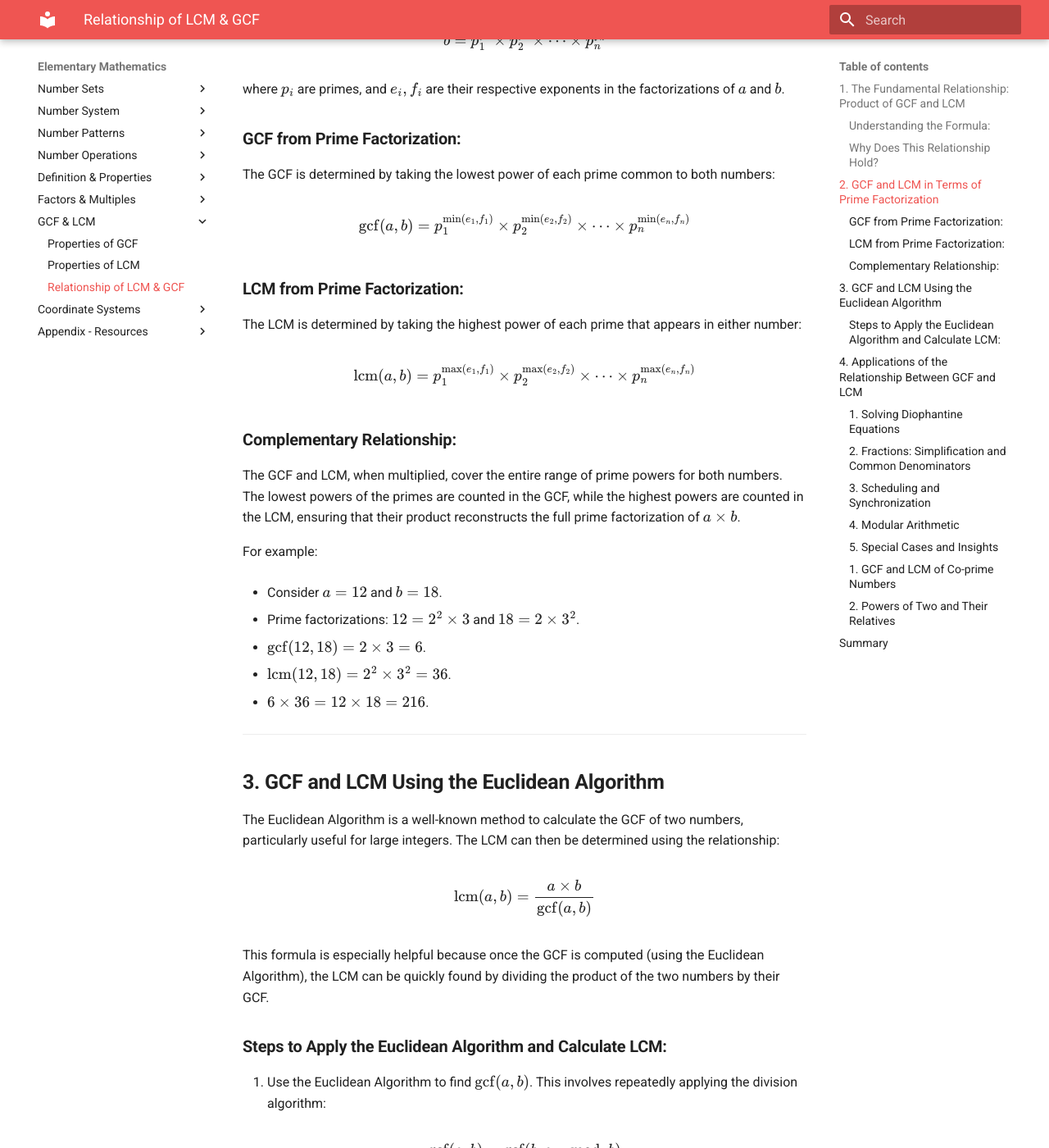
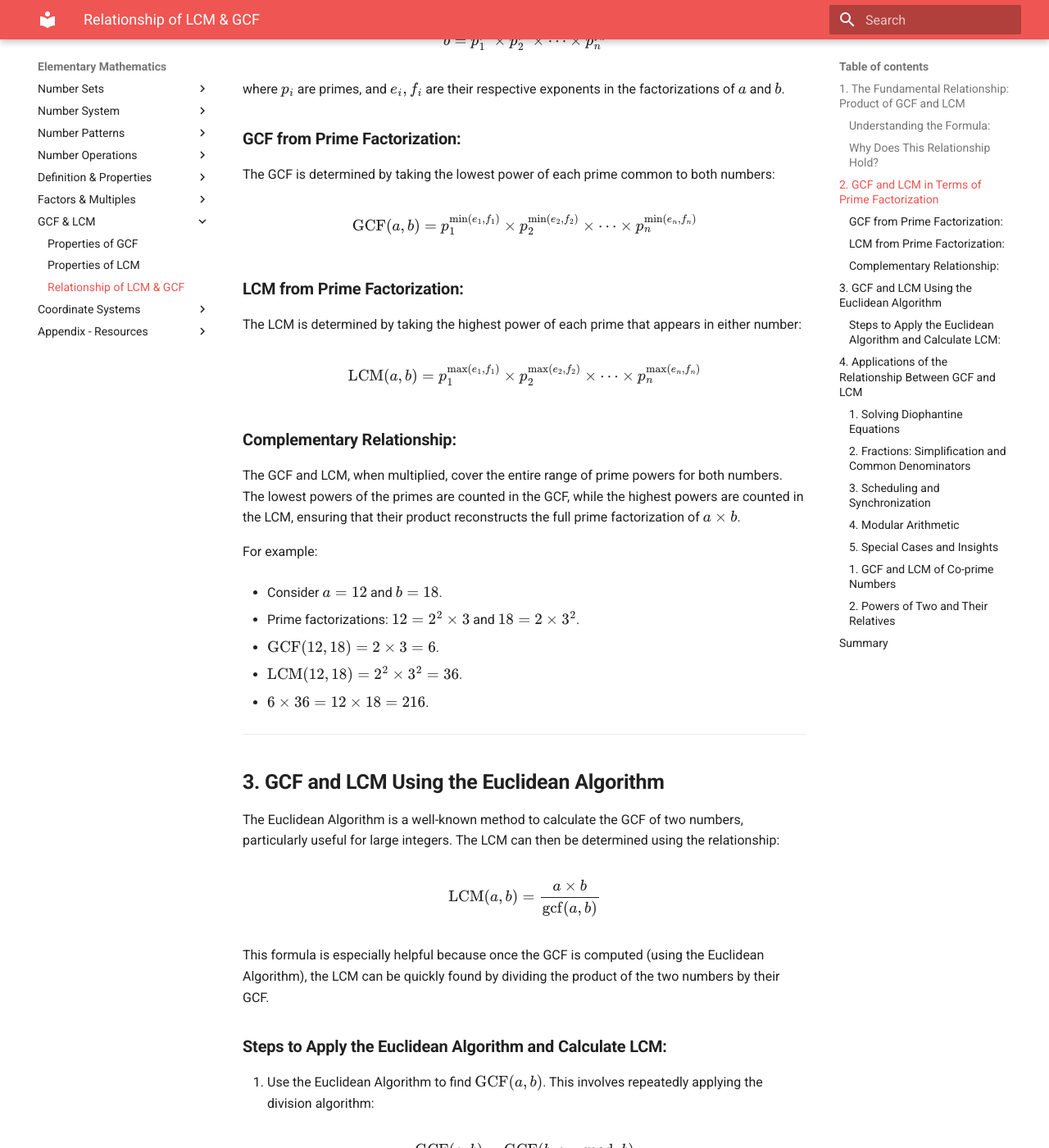
Before and after one commit to baseonballs/mpower-sitedocs, an MkDocs documentation site: the page built from site-docs/mathematics/elem/core-concepts/gcf-lcm/relation-gcf-lcm.md, in a window 1280 px wide and 1400 px high, scrolled down 1585 px. Shown: the whole window at 82% size. Built offline with MkDocs 1.6.1 and Material for MkDocs 9.7.7, drawn with Linux system fonts in a browser that asks for light colours; formulas are drawn with MathJax 3; some of the changed text lies outside the part shown.

Commit message:
capitalize all lcm and gcf to standardize the convention.

```diff
--- a/site-docs/mathematics/elem/core-concepts/gcf-lcm/relation-gcf-lcm.md
+++ b/site-docs/mathematics/elem/core-concepts/gcf-lcm/relation-gcf-lcm.md
@@ -11,7 +11,7 @@ In this discourse, we will explore the key relations between GCF and LCM, unders
 The most famous and useful relationship between GCF and LCM is given by:
 
 \[
-\mathrm{gcf}(a, b) \times \mathrm{lcm}(a, b) = a \times b
+\mathrm{GCF}(a, b) \times \mathrm{LCM}(a, b) = a \times b
 \]
 
 This formula shows that the product of the GCF and the LCM of two numbers is always equal to the product of the numbers themselves.
@@ -23,8 +23,8 @@ For any two numbers \( a \) and \( b \), the GCF finds the largest number that d
 For example:
 
 - Consider \( a = 12 \) and \( b = 18 \).
-    - \( \mathrm{gcf}(12, 18) = 6 \)
-    - \( \mathrm{lcm}(12, 18) = 36 \)
+    - \( \mathrm{GCF}(12, 18) = 6 \)
+    - \( \mathrm{LCM}(12, 18) = 36 \)
 
 Thus, \( 6 \times 36 = 12 \times 18 = 216 \), verifying the relationship.
 
@@ -54,7 +54,7 @@ where \( p_i \) are primes, and \( e_i, f_i \) are their respective exponents in
 The GCF is determined by taking the lowest power of each prime common to both numbers:
 
 \[
-\mathrm{gcf}(a, b) = p_1^{\min(e_1, f_1)} \times p_2^{\min(e_2, f_2)} \times \cdots \times p_n^{\min(e_n, f_n)}
+\mathrm{GCF}(a, b) = p_1^{\min(e_1, f_1)} \times p_2^{\min(e_2, f_2)} \times \cdots \times p_n^{\min(e_n, f_n)}
 \]
 
 ### **LCM from Prime Factorization:**
@@ -62,7 +62,7 @@ The GCF is determined by taking the lowest power of each prime common to both nu
 The LCM is determined by taking the highest power of each prime that appears in either number:
 
 \[
-\mathrm{lcm}(a, b) = p_1^{\max(e_1, f_1)} \times p_2^{\max(e_2, f_2)} \times \cdots \times p_n^{\max(e_n, f_n)}
+\mathrm{LCM}(a, b) = p_1^{\max(e_1, f_1)} \times p_2^{\max(e_2, f_2)} \times \cdots \times p_n^{\max(e_n, f_n)}
 \]
 
 ### **Complementary Relationship:**
@@ -74,8 +74,8 @@ For example:
 - Consider \( a = 12 \) and \( b = 18 \).
 
   - Prime factorizations: \( 12 = 2^2 \times 3 \) and \( 18 = 2 \times 3^2 \).
-  - \( \mathrm{gcf}(12, 18) = 2 \times 3 = 6 \).
-  - \( \mathrm{lcm}(12, 18) = 2^2 \times 3^2 = 36 \).
+  - \( \mathrm{GCF}(12, 18) = 2 \times 3 = 6 \).
+  - \( \mathrm{LCM}(12, 18) = 2^2 \times 3^2 = 36 \).
   - \( 6 \times 36 = 12 \times 18 = 216 \).
 
 ---
@@ -85,29 +85,29 @@ For example:
 The Euclidean Algorithm is a well-known method to calculate the GCF of two numbers, particularly useful for large integers. The LCM can then be determined using the relationship:
 
 \[
-\mathrm{lcm}(a, b) = \frac{a \times b}{\mathrm{gcf}(a, b)}
+\mathrm{LCM}(a, b) = \frac{a \times b}{\mathrm{gcf}(a, b)}
 \]
 
 This formula is especially helpful because once the GCF is computed (using the Euclidean Algorithm), the LCM can be quickly found by dividing the product of the two numbers by their GCF.
 
 ### **Steps to Apply the Euclidean Algorithm and Calculate LCM:**
 
-1. Use the Euclidean Algorithm to find \( \mathrm{gcf}(a, b) \). This involves repeatedly applying the division algorithm:
+1. Use the Euclidean Algorithm to find \( \mathrm{GCF}(a, b) \). This involves repeatedly applying the division algorithm:
 
 \[
-\mathrm{gcf}(a, b) = \mathrm{gcf}(b, a \mod b)
+\mathrm{GCF}(a, b) = \mathrm{GCF}(b, a \mod b)
 \]
 
    until \( a \mod b = 0 \).
 2. Once the GCF is found, calculate the LCM using:
 
 \[
-\mathrm{lcm}(a, b) = \frac{a \times b}{\mathrm{gcf}(a, b)}
+\mathrm{LCM}(a, b) = \frac{a \times b}{\mathrm{GCF}(a, b)}
 \]
 
 For example:
 
-- To find \( \mathrm{gcf}(48, 18) \) using the Euclidean Algorithm:
+- To find \( \mathrm{GCF}(48, 18) \) using the Euclidean Algorithm:
 
 \[
 48 \div 18 = 2 \quad \text{remainder} \, 12
@@ -168,7 +168,7 @@ In modular arithmetic, particularly in systems of congruences (like those solved
 If two numbers are co-prime, i.e., \( \mathrm{gcf}(a, b) = 1 \), the relationship simplifies to:
 
 \[
-\mathrm{lcm}(a, b) = a \times b
+\mathrm{LCM}(a, b) = a \times b
 \]
 
 This happens because the GCF is 1, and no factors are shared between the numbers. As a result, the LCM must be the product of the two numbers themselves.
```
Also changed, not shown: other parts of site-docs/mathematics/elem/core-concepts/gcf-lcm/relation-gcf-lcm.md (+2 -2 lines).
